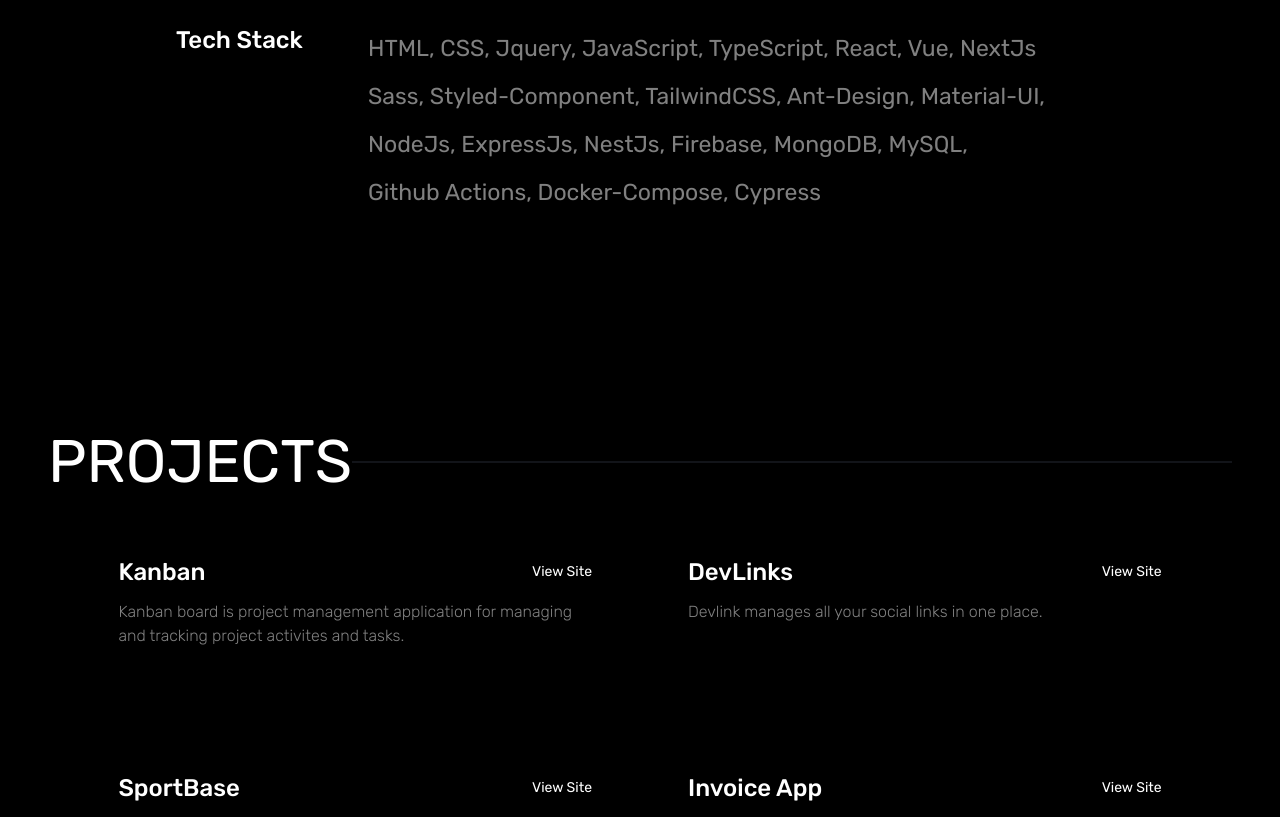
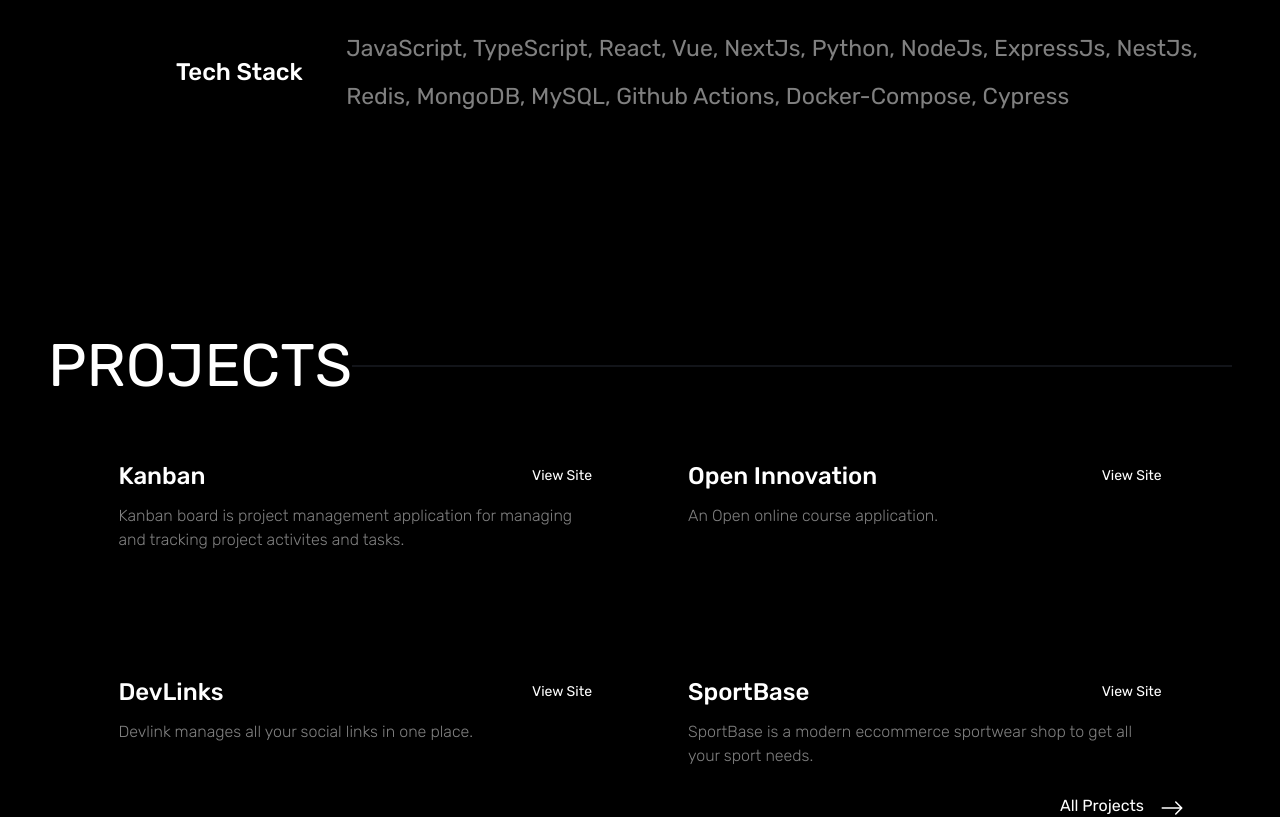
Before and after one commit to sandygudie/sandy_portfolio, a Next.js app: page / in a window 1280 px wide. Shown: the part 1320-2137 px from the top of the page. Built offline with nearby package versions, Linux system fonts and the light colour scheme.

Commit message:
Chore:updated portfolio

```diff
--- a/components/AboutMe.jsx
+++ b/components/AboutMe.jsx
@@ -25,22 +25,15 @@
         <div className="mt-4 md:mt-8">
 
 
-          <div className="flex-col md:flex-row flex items-start gap-x-12 py-4 md:py-6 justify-start basis-[60%] lg:basis-[40%] text-gray-100">
-            <h3 className="text-xl md:text-2xl text-white w-36 font-medium">
+          <div className="flex-col md:flex-row flex items-center gap-x-8 py-4 md:py-6 justify-start basis-[60%] lg:basis-[40%] text-gray-100">
+            <h3 className="text-xl md:text-2xl text-white w-64 font-medium">
               Tech Stack
             </h3>
             <div className="text-left !text-[1.2rem] md:!text-[23px] !leading-[3rem]">
               <p>
-              HTML, CSS, Jquery, JavaScript,
-                TypeScript, React, Vue, NextJs
+             JavaScript,
+                TypeScript, React, Vue, NextJs, Python, NodeJs, ExpressJs, NestJs, Redis, MongoDB, MySQL, Github Actions, Docker-Compose, Cypress
               </p>
-              <p>
-                Sass, Styled-Component, TailwindCSS, Ant-Design, Material-UI,
-              </p>
-              <p>
-                NodeJs, ExpressJs, NestJs, Firebase, MongoDB, MySQL,{" "}
-              </p>
-              <p> Github Actions, Docker-Compose, Cypress</p>
             </div>
           </div>
         </div>
--- a/data.js
+++ b/data.js
@@ -4,17 +4,27 @@
     name: "Kanban",
     description: "Kanban board is project management application for managing and tracking project activites and tasks.",
     tools: [
-      "Vite(ReactJs)",
+      "ReactJs",
       "TypeScript",
       "TailwindCSS",
       "Redux Toolkit",
       "NodeJs",
       "ExpressJS",
       "MongoDB",
+      "WebSocket (Microservice)",
       "Cypress"
     ],
     link: "https://kanban-track.vercel.app",
     image: "/images/kanban.png",
+
+  },
+  {
+    id: 10,
+    name: "Open Innovation",
+    description: "An Open online course application.",
+    tools: ["Figma", "ReactJs", "TypeScript", "NodeJs", "Express", "Crowdin", "MongoDb", "Redis"],
+    link: "https://moocs-client.netlify.app/",
+    image: "/images/mooc.PNG",
 
   },
   {
@@ -66,15 +76,7 @@
     image: "/images/defiants.png",
   },
 
-    {
-    id: 10,
-    name: "Open Innovation",
-    description: "An MOOCs application to learn open science courses.",
-    tools: ["Figma", "Vite(ReactJs)", "TypeScript", "Sass", "LinguiJs", "Crowdin","React-query"],
-    link: "https://moocs-client.netlify.app/",
-    image: "/images/mooc.PNG",
 
-  },
   {
     id: 12,
     name: "QuizBase",
```
